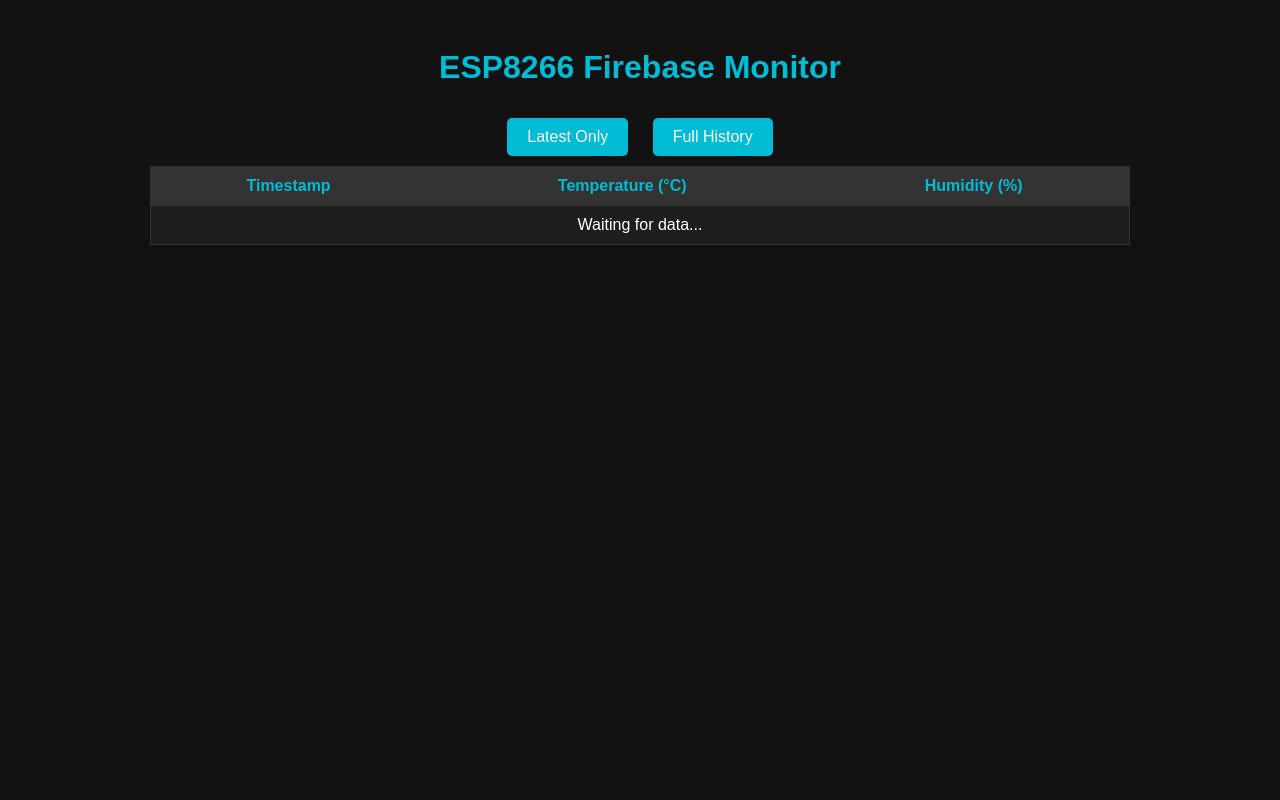
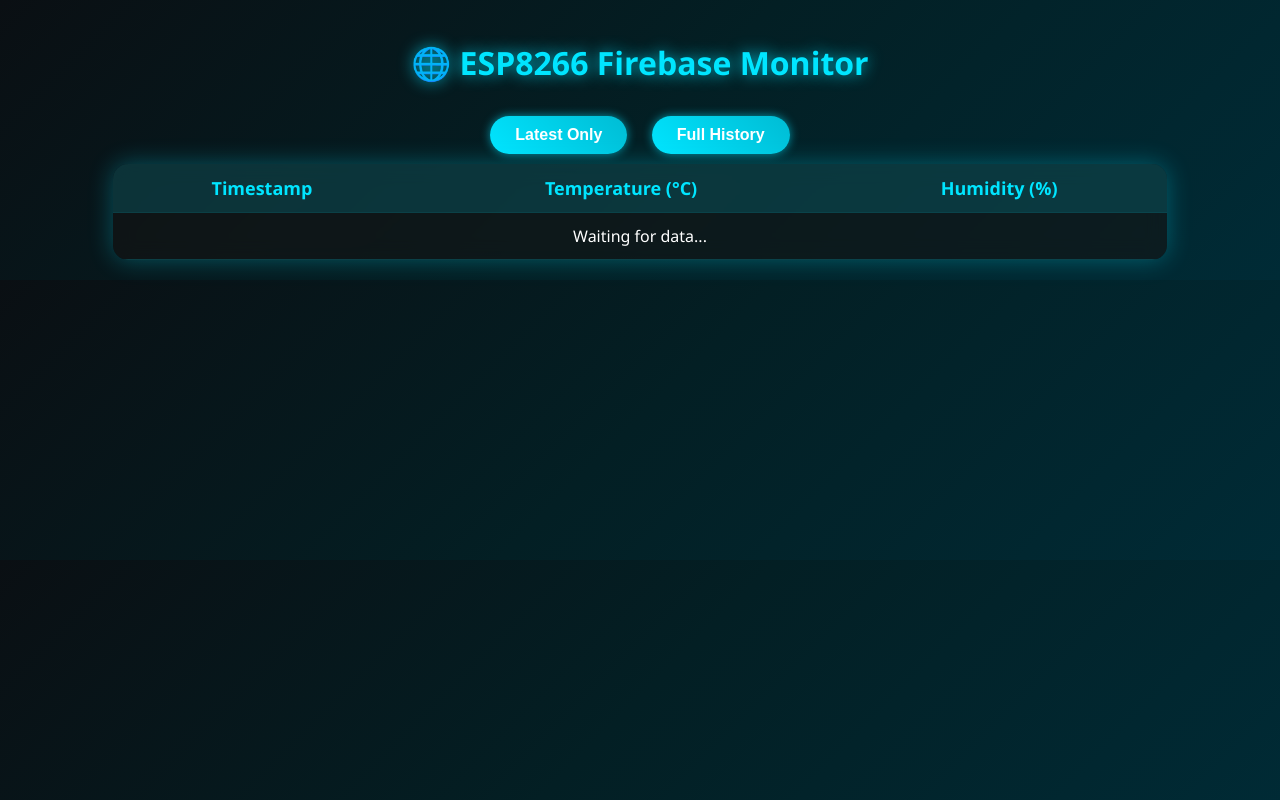
Before and after one commit to Dharaneesh-G-344/dht-firebase, a plain HTML site: page index.html in a window 1280 px wide. Drawn offline with Linux system fonts and the light colour scheme; no server answers.

Commit message:
Updated HTML design with dark cyan theme

```diff
--- a/index.html
+++ b/index.html
@@ -311,46 +311,67 @@
 <html lang="en">
 <head>
 <meta charset="UTF-8">
-<title>Data From Firebase Database</title>
+<title>Firebase IoT Dashboard</title>
 <script src="https://www.gstatic.com/firebasejs/8.10.1/firebase-app.js"></script>
 <script src="https://www.gstatic.com/firebasejs/8.10.1/firebase-database.js"></script>
 <style>
     body {
-        background-color: #121212;
+        margin: 0;
+        background: linear-gradient(135deg, #0a0f13, #031f24, #002b36);
         color: #fff;
-        font-family: Arial, sans-serif;
+        font-family: 'Segoe UI', Tahoma, sans-serif;
         text-align: center;
         padding: 20px;
     }
-    h1 { color: #00bcd4; }
+    h1 {
+        color: #00e5ff;
+        text-shadow: 0 0 15px rgba(0, 229, 255, 0.8);
+    }
     button {
-        background-color: #00bcd4;
+        background: linear-gradient(45deg, #00e5ff, #00bcd4);
         border: none;
-        padding: 10px 20px;
+        padding: 10px 25px;
         margin: 10px;
         color: #fff;
         font-size: 16px;
+        font-weight: bold;
         cursor: pointer;
-        border-radius: 5px;
+        border-radius: 30px;
+        transition: 0.3s;
+        box-shadow: 0 0 10px rgba(0, 229, 255, 0.6);
     }
-    button:hover { background-color: #0097a7; }
+    button:hover {
+        transform: scale(1.05);
+        box-shadow: 0 0 20px rgba(0, 229, 255, 1);
+    }
     table {
         margin: auto;
         border-collapse: collapse;
-        width: 80%;
-        background-color: #1e1e1e;
+        width: 85%;
+        background: rgba(20, 20, 20, 0.6);
+        border-radius: 15px;
+        overflow: hidden;
+        box-shadow: 0 0 25px rgba(0, 229, 255, 0.3);
+        backdrop-filter: blur(10px);
     }
     th, td {
-        border: 1px solid #333;
-        padding: 10px;
+        border-bottom: 1px solid rgba(0, 229, 255, 0.2);
+        padding: 12px;
         text-align: center;
     }
-    th { background-color: #333; color: #00bcd4; }
+    th {
+        background: rgba(0, 229, 255, 0.15);
+        color: #00e5ff;
+        font-size: 18px;
+    }
+    tr:hover {
+        background: rgba(0, 229, 255, 0.05);
+    }
 </style>
 </head>
 <body>
 
-<h1>ESP8266 Firebase Monitor</h1>
+<h1>🌐 ESP8266 Firebase Monitor</h1>
 <button onclick="setMode('latest')">Latest Only</button>
 <button onclick="setMode('all')">Full History</button>
 
```
